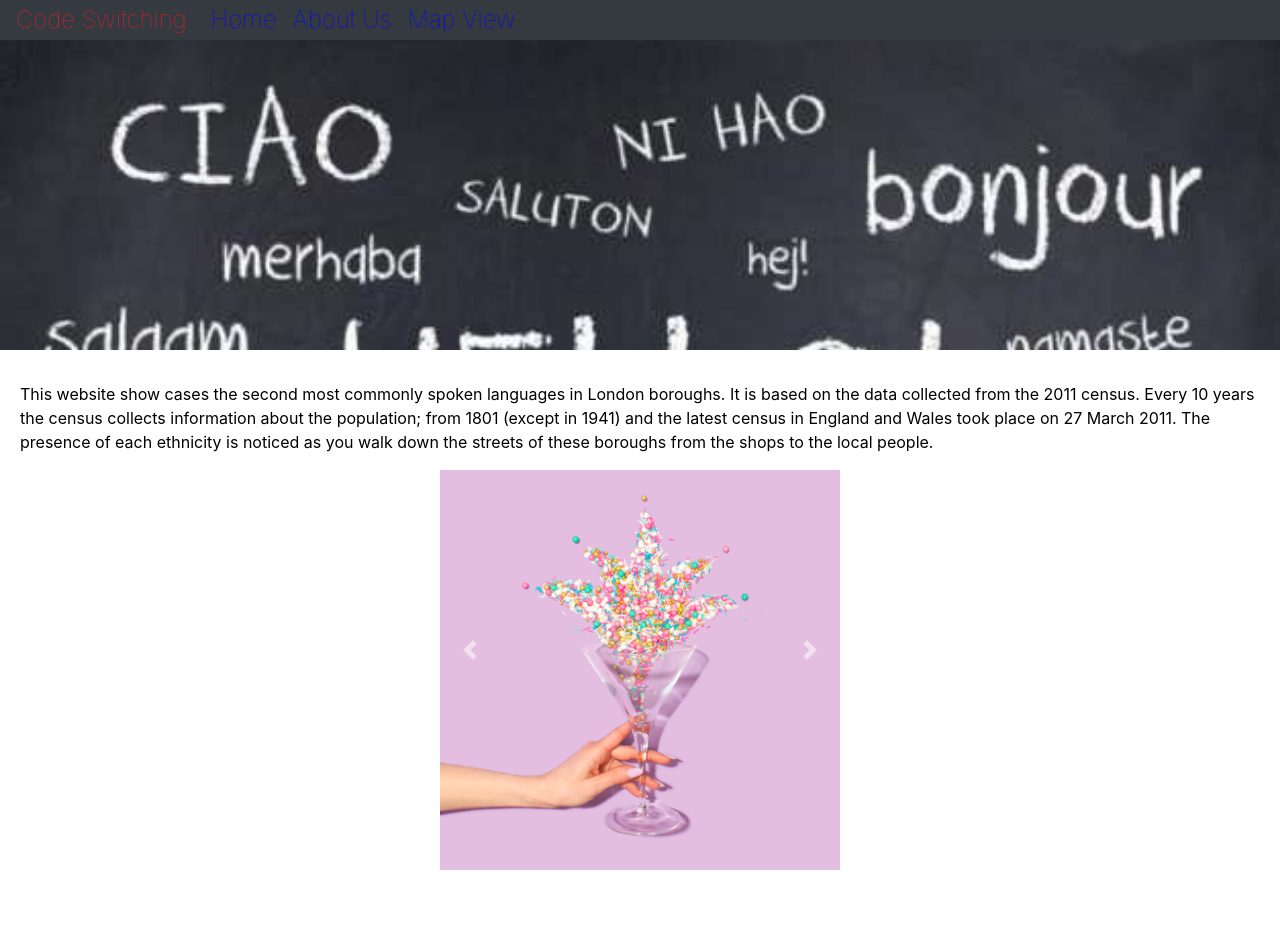
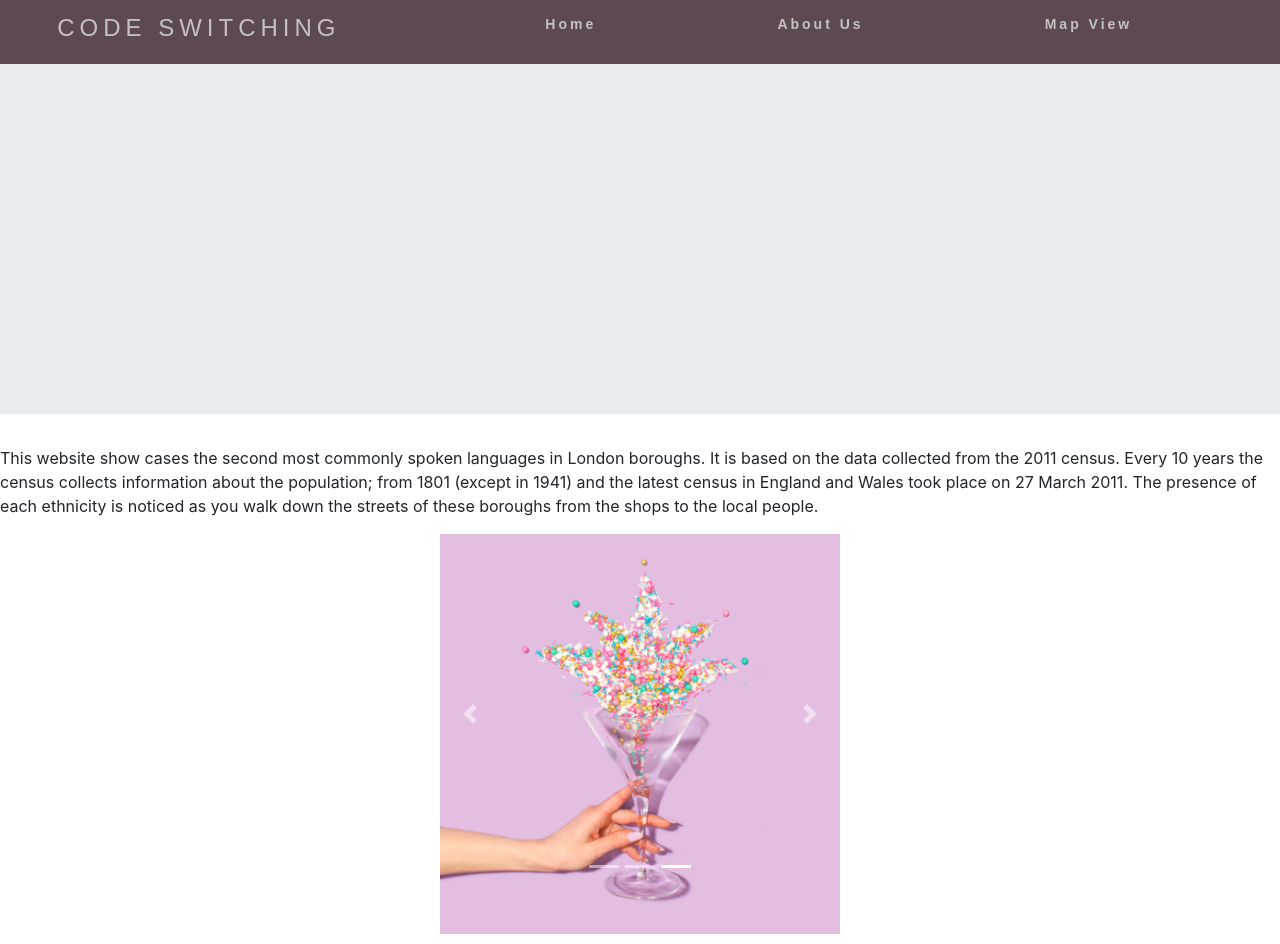
Before and after one commit to QaaliAden/group-project, a plain HTML site: page index.html in a window 1280 px wide. Both pictures are taken after a click on the link "Home". Before the commit the page ends 880 px from the top, so only its background shows below. Drawn offline with nearby package versions, Linux system fonts and the light colour scheme.

Commit message:
New Nav bar & carousel
Changes made to nav bar(still not looking good)
changes made to carousel, its clickable needs a lot more work

```diff
--- /dev/null
+++ b/apps.js
@@ -0,0 +1,24 @@
+const navSlide= ()=> {
+    const burger = document.querySelector('.burger');
+    const nav = document.querySelector('.nav-links');
+    const navLinks=document.querySelectorAll('.nav-links li');
+
+ //Toggle Nav
+    burger.addEventListener('click', () => {
+        nav.classList.toggle('nav-active');
+
+  // Animation Links
+    navLinks.forEach((link, index) =>{
+       if(link.style.animation) {
+           link.style.animation=''
+        } else {
+
+            link.style.animation=`navLinkFade 0.5s ease forwards ${index /7+0.5}s`;
+        }
+          });
+        // burger Animation
+        burger.classList.toggle(`toggle`);
+
+    });
+}
+navSlide();
--- a/index.html
+++ b/index.html
@@ -12,34 +12,34 @@
   <!-- Custom CSS -->
   <link rel="stylesheet" href="project.css">
 
-
   <title>2nd languages spoken in london boroughs</title>
 </head>
 <body>
-    <nav id="main" class="navbar navbar-expand-sm navbar-dark bg-dark py-0 fixed-top scrolled">
-      <a class="navbar-brand" href="#">Code Switching</a>
-      <button class="navbar-toggler" type="button" data-toggle="collapse" data-target="#navbarNav" aria-controls="navbarNav" aria-expanded="false" aria-label="Toggle navigation">
-        <span class="navbar-toggler-icon"></span>
-      </button>
-      <div class="collapse navbar-collapse" id="navbarNav">
-        <ul class="navbar-nav">
-          <li class="nav-item ">
-            <a class="nav-link" href="#">Home</a>
+  <nav>
+<div class="logo">
+  <h4> Code Switching </h4>
+    </div>
+    <ul class="nav-links">
+      <li>
+        <a href="#">Home</a>
       </li>
-          <li class="nav-item">
-            <a class="nav-link" href="#">About Us</a>
+      <li>
+        <a href="#">About Us</a>
       </li>
-          <li class="nav-item">
-            <a class="nav-link" href="#">Map View</a>
+      <li>
+        <a href="#">Map View</a>
       </li>
     </ul>
+    <div class="burger toggle">
+      <div class="line1"></div>
+      <div class="line2"></div>
+      <div class="line3"></div>
       </div>
   </nav>
   <section class="container-fluid px-0 text-center">
     <div class="jumbotron jumbotron-fluid ">
       <div class="container">
-          <div <img src="Imgs/hello.jpg" alt="Flowers in Chania" width="40" height="30">
-
+        <div <img src="Imgs/hello.jpg" alt="">
           <h1 class="display-4"></h1>
           <p class="lead"></p>
         </div>
@@ -54,10 +54,16 @@
     </p>
   </section>
   <section id="carousel" class="container px-0">
+    <div id="carouselExampleIndicators" class="carousel slide" data-ride="carousel">
+      <ol class="carousel-indicators">
+        <li data-target="#carouselExampleIndicators" data-slide-to="0" class="active"></li>
+        <li data-target="#carouselExampleIndicators" data-slide-to="1"></li>
+        <li data-target="#carouselExampleIndicators" data-slide-to="2"></li>
+      </ol>
       <div class="carousel slide" data-ride="carousel">
         <div class="carousel-inner">
           <div class="carousel-item active" data-interval="1000">
-      <img src="Imgs/hand33.jpg" class="d-block w-100" alt="...">
+            <img src="Imgs/hand2.png" class="d-block w-100" alt="...">
           </div>
           <div class="carousel-item" data-interval="2000">
             <img src="Imgs/gumball.png" class="d-block w-100" alt="...">
@@ -66,20 +72,18 @@
             <img src="Imgs/sprinkles.png" class="d-block w-100" alt="...">
           </div>
         </div>
-  <a class="carousel-control-prev" href="#carouselExampleInterval" role="button" data-slide="prev">
+        <a class="carousel-control-prev" href="#carouselExampleIndicators" role="button" data-slide="prev">
           <span class="carousel-control-prev-icon" aria-hidden="true"></span>
           <span class="sr-only">Previous</span>
         </a>
-  <a class="carousel-control-next" href="#carouselExampleInterval" role="button" data-slide="next">
+        <a class="carousel-control-next" href="#carouselExampleIndicators" role="button" data-slide="next">
           <span class="carousel-control-next-icon" aria-hidden="true"></span>
           <span class="sr-only">Next</span>
         </a>
       </div>
     </section>
 
-
-
-
+<script src="apps.js"></script>
 <script src="https://code.jquery.com/jquery-3.3.1.slim.min.js" integrity="sha384-q8i/X+965DzO0rT7abK41JStQIAqVgRVzpbzo5smXKp4YfRvH+8abtTE1Pi6jizo" crossorigin="anonymous"></script>
 <script src="https://cdnjs.cloudflare.com/ajax/libs/popper.js/1.14.7/umd/popper.min.js" integrity="sha384-UO2eT0CpHqdSJQ6hJty5KVphtPhzWj9WO1clHTMGa3JDZwrnQq4sF86dIHNDz0W1" crossorigin="anonymous"></script>
 <script src="https://stackpath.bootstrapcdn.com/bootstrap/4.3.1/js/bootstrap.min.js" integrity="sha384-JjSmVgyd0p3pXB1rRibZUAYoIIy6OrQ6VrjIEaFf/nJGzIxFDsf4x0xIM+B07jRM" crossorigin="anonymous"></script>
--- a/project.css
+++ b/project.css
@@ -1,32 +1,105 @@
-p{
-color: black;
-margin-left: 20px;
-margin-right: 20px;
+*{
+  margin:0px;
+  padding:0px;
+  box-sizing: border-box;
+
 }
-#main{
-font-size:1.5rem;
-font-weight: 100;
+nav{
+  display: flex;
+  justify-content: space-around;
+  align-items: center;
+  min-height: 8vh;
+  background-color: #5D4954;
+  font-family: 'Poppins', sans-serif;
 }
 
-#main .nav-link{
-	color:blue;
-
+.logo{
+  color:rgb(197, 193, 193);
+  text-transform: uppercase;
+  letter-spacing: 5px;
+  font-size: 20px;
 }
-#main .nav-link:hover{
-	color:#EA1C2C;
+.nav-links{
+  display: flex;
+  justify-content: space-around;
+  width: 30%;
+}
+.nav-links li{
+  list-style: none;
+}
+.nav-links a{
+  color:rgb(197, 193, 193);
+  text-decoration: none;
+  letter-spacing: 3px;
+  font-weight: bold;
+  font-size: 14px;
+}
+.burger{
+  display:none;
+  cursor: pointer;
+}
+.burger div{
+  width: 25px;
+  height:3px;
+  background-color:rgb(197, 193, 193);
+  margin:5px;
+}
+@media screen and (max-width:1024px){
+  body{
+    overflow: hidden;
+  }
+}
+.nav-links{
+  width: 60%;
 }
 
-#main .navbar-brand {
-	color:#EA1C2C;
-	font-size:1.5rem;
+@media screen and (max-width:780px){
+  .nav-links{
+    position: absolute;
+    right:0px;
+    height:92vh;
+    top:8vh;
+    background-color: #5D4954;
+    display: flex;
+    flex-direction: column;
+    align-items: center;
+    width:30%;
+    transform: translatex(100%);
 
+  }
+  .nav-links li{
+    opacity:0;
+  }
+  .burger{
+    display: block;
+  }
 }
-.navbar {
-  height: 40px;
-  background-color: blue;
-  color: red;
-  transition: background-color 1s ease 0s;
+.nav-active{
+  transform: translateX(0%);
+  transition:transform 0.5s ease-in;
 }
+
+@keyframes navLinkFade{
+  from{
+    opacity: 0;
+    transform: translateX(50px);
+  }
+  to{
+    opacity: 1;
+    transform: translateX(0px);
+  }
+}
+
+/* .toggle .line1{
+  transform: rotate(-45deg) translate(-5px,6px);
+}
+.toggle .line2{
+  opacity: 0;
+}
+.toggle .line3{
+  transform: rotate(45deg) translate(-5px,-6px);
+} */
+
 
 .jumbotron{
 	background-image: url('Imgs/hello2.jpg');
```
Also changed, not shown: Imgs/hand2.png (added), Imgs/hand3.jpg (deleted), Imgs/hand33.jpg (deleted), Imgs/hello2.jpg (deleted), 1 other file. Lines whose indentation alone changed are shown as unchanged.
